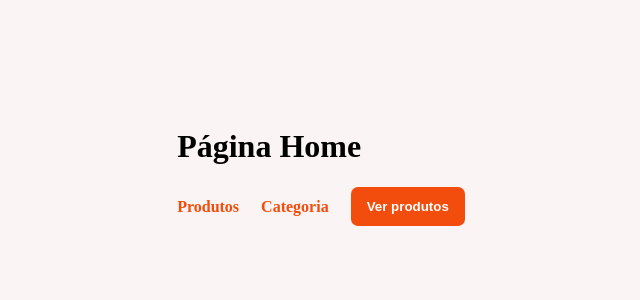
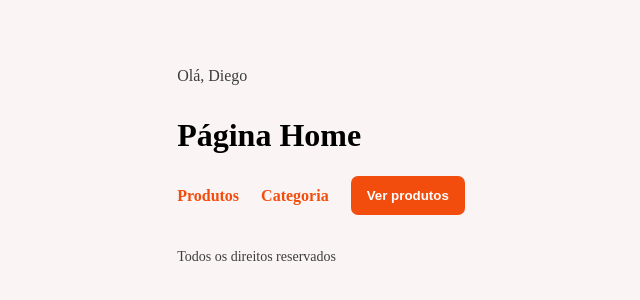
Before and after one commit to diegocoelho-svg/react-router, a React (Vite) app: page / in a window 1280 px wide. Shown: the part 234-534 px from the top of the page, without its empty margins (319-959 px from the left). Built offline with nearby package versions, Linux system fonts and the light colour scheme.

Commit message:
feat: Layout Routes

```diff
--- /dev/null
+++ b/src/components/Layout/index.tsx
@@ -0,0 +1,19 @@
+import "./styles.css"
+
+import { Outlet } from "react-router"
+
+export function Layout() {
+  return (
+    <div>
+      <header className="user">
+        <p>Olá, Diego</p>
+      </header>
+
+      <Outlet />
+
+      <footer>
+        <span>Todos os direitos reservados</span>
+      </footer>
+    </div>
+  )
+}
--- /dev/null
+++ b/src/components/Layout/styles.css
@@ -0,0 +1,14 @@
+.user {
+  font-size: 16px;
+  color: #3d3d3d;
+  margin-bottom: 32px;
+}
+
+footer {
+  width: 100%;
+  margin-top: 32px;
+}
+
+footer span {
+  font-weight: 400;
+}
--- a/src/routes/AppRoutes.tsx
+++ b/src/routes/AppRoutes.tsx
@@ -1,5 +1,6 @@
 import { Routes, Route} from 'react-router'
 
+import { Layout } from '../components/Layout'
 import { Home } from '../pages/Home'
 import { Products } from '../pages/Products'
 import { NotFound } from '../pages/NotFound'
@@ -8,10 +9,11 @@
 export function AppRoutes() {
   return (
     <Routes>
-      <Route path='/' index element={<Home />} />
-      <Route path='/products' element={<Products />} />
-      <Route path="/details/:id" element={<Details />} />
-
+      <Route path="/" element={<Layout />}>
+        <Route path='/' index element={<Home />} />
+        <Route path='/products' element={<Products />} />
+        <Route path="/details/:id" element={<Details />} />
+      </Route>
       <Route path='*' element={<NotFound />} />
     </Routes>
   )
```
